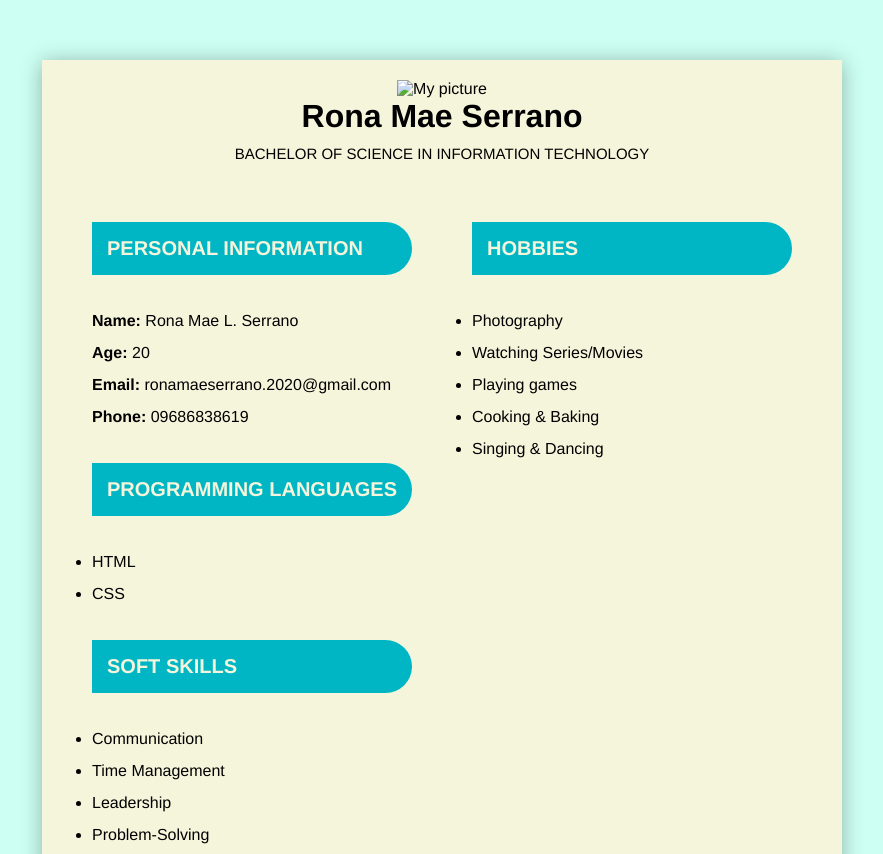
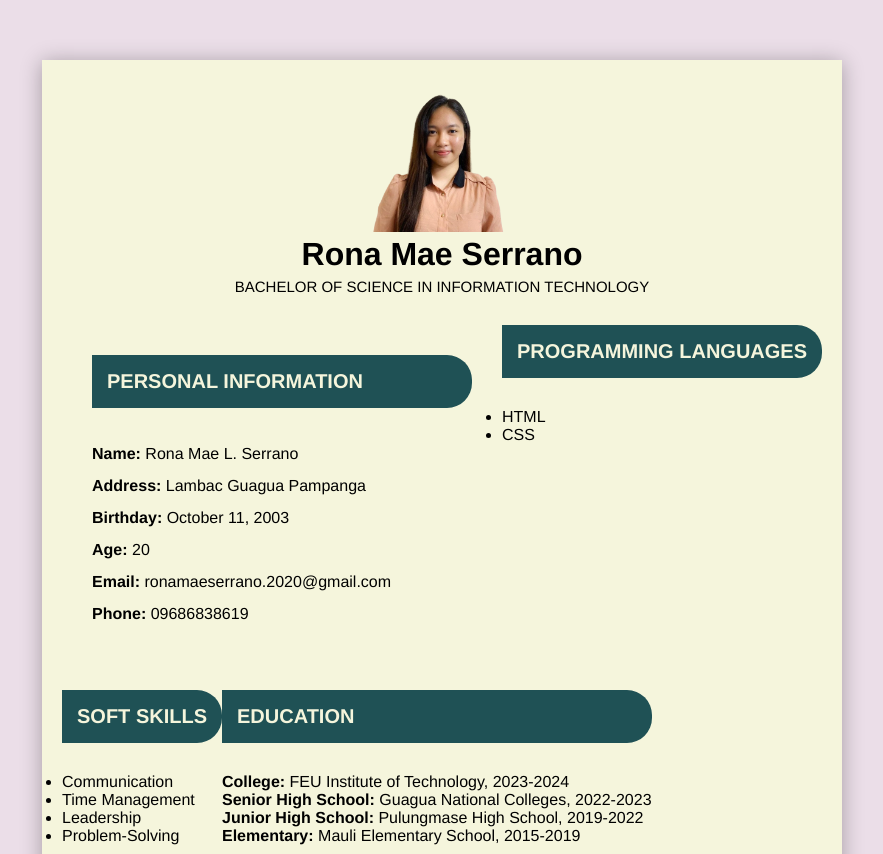
Before and after one commit to Maerona03/WD-seatwork2, a plain HTML site: page index.html in a window 1280 px wide. Shown: the top 854 px of the page, without its empty margins (198-1081 px from the left). Drawn offline with Linux system fonts and the light colour scheme.

Commit message:
add image and change code

```diff
--- a/assets/css/style.css
+++ b/assets/css/style.css
@@ -6,13 +6,13 @@
 }
 
 body {
-  background-color: rgb(205, 255, 243);
+  background-color: rgb(235, 222, 232);
 }
 .container {
   background: #f5f5dc;
   max-width: 800px;
   margin: 60px auto;
-  height: 1250px;
+  height: 1400px;
   padding: 20px;
   box-shadow: 0 2px 20px rgba(0, 0, 0, 0.3);
 }
@@ -20,23 +20,24 @@ body {
   text-align: center;
 }
 .header h1 {
-  margin-bottom: 10px;
+  margin-bottom: 5px;
 }
 .header h3 {
   text-transform: uppercase;
   font-size: 15px;
-  font-weight: 500;
+  font-weight: 300;
+  font-style:inherit;
 }
 .img-are {
-  width: 200px;
-  height: 200px;
+  width: 50px;
+  height: 50px;
   border-radius: 50%;
   overflow: hidden;
   margin: 25px auto;
-  border: 15px groove deepskyblue;
+  border: 15px groove rgb(252, 221, 247);
 }
 .img-area img {
-  width: 100%;
+  width: 20%;
 }
 
 .main {
@@ -58,10 +59,10 @@ body {
 }
 
 h2 {
-  background: #00b6c4;
+  background: #1f5155;
   padding: 15px;
   color: #f5f5dc;
   margin: 30px 0;
   font-size: 20px;
-  border-radius: 0 50px 50px 0;
+  border-radius: 0 25px 25px 0;
 }
--- a/index.html
+++ b/index.html
@@ -6,30 +6,35 @@
     <meta name="viewport" content="width=device-width, initial-scale=1.0" />
     <title>Website Resume</title>
     <link rel="stylesheet" href="./assets/css/style.css" />
-    <link rel="stylesheet" href="./assets/img/ronamaepic.png" />
   </head>
   <body>
     <div class="container">
       <div class="header">
         <div class="img-area">
-          <img src="ronamaepic.png" alt="My picture" />
+          <img src="./assets/img/ronamaepic.png" alt="My picture" />
         </div>
         <h1>Rona Mae Serrano</h1>
         <h3>Bachelor of Science in Information Technology</h3>
       </div>
 
-      <div class="main">
+      <section class="main">
         <div class="left">
           <h2>PERSONAL INFORMATION</h2>
           <p><strong>Name: </strong>Rona Mae L. Serrano</p>
+          <p><strong>Address: </strong>Lambac Guagua Pampanga</p>
+          <p><strong>Birthday: </strong>October 11, 2003</p>
           <p><strong>Age: </strong>20</p>
           <p><strong>Email: </strong>ronamaeserrano.2020@gmail.com</p>
           <p><strong>Phone: </strong>09686838619</p>
+          </div>
+          <div>
           <h2>PROGRAMMING LANGUAGES</h2>
           <ul>
             <li>HTML</li>
             <li>CSS</li>
           </ul>
+          </div>
+          <div>
           <h2>SOFT SKILLS</h2>
           <ul>
             <li>Communication</li>
@@ -37,6 +42,8 @@
             <li>Leadership</li>
             <li>Problem-Solving</li>
           </ul>
+          </div>
+          <div>
           <h2>EDUCATION</h2>
           <p>
             <strong>College: </strong>FEU Institute of Technology, 2023-2024
@@ -50,7 +57,8 @@
             2019-2022
           </p>
           <p><strong>Elementary: </strong>Mauli Elementary School, 2015-2019</p>
-        </div>
+          </div>
+        </section>
 
         <div class="left">
           <h2>HOBBIES</h2>
```
Also changed, not shown: assets/img/mae1.jpg (deleted).
